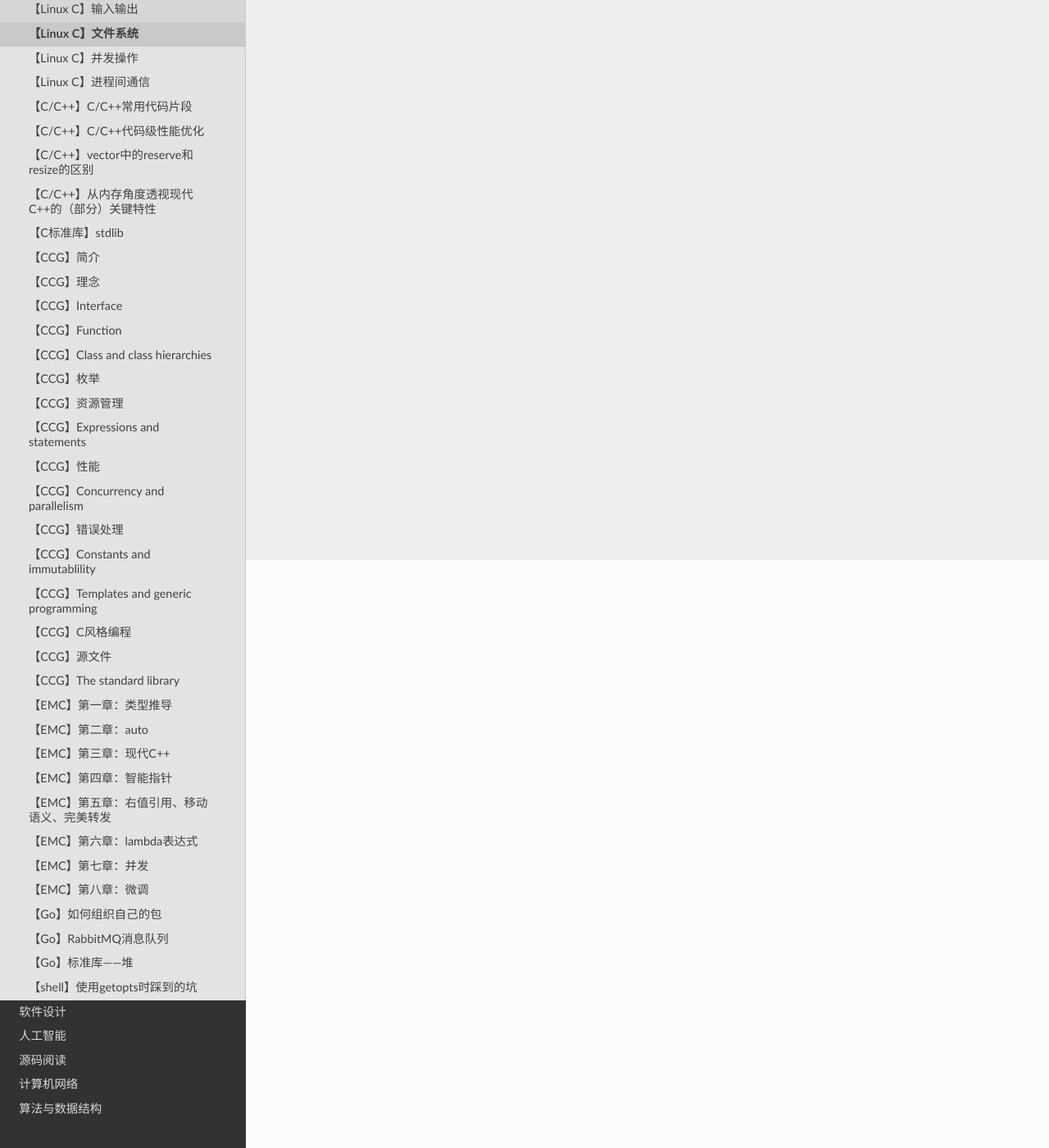
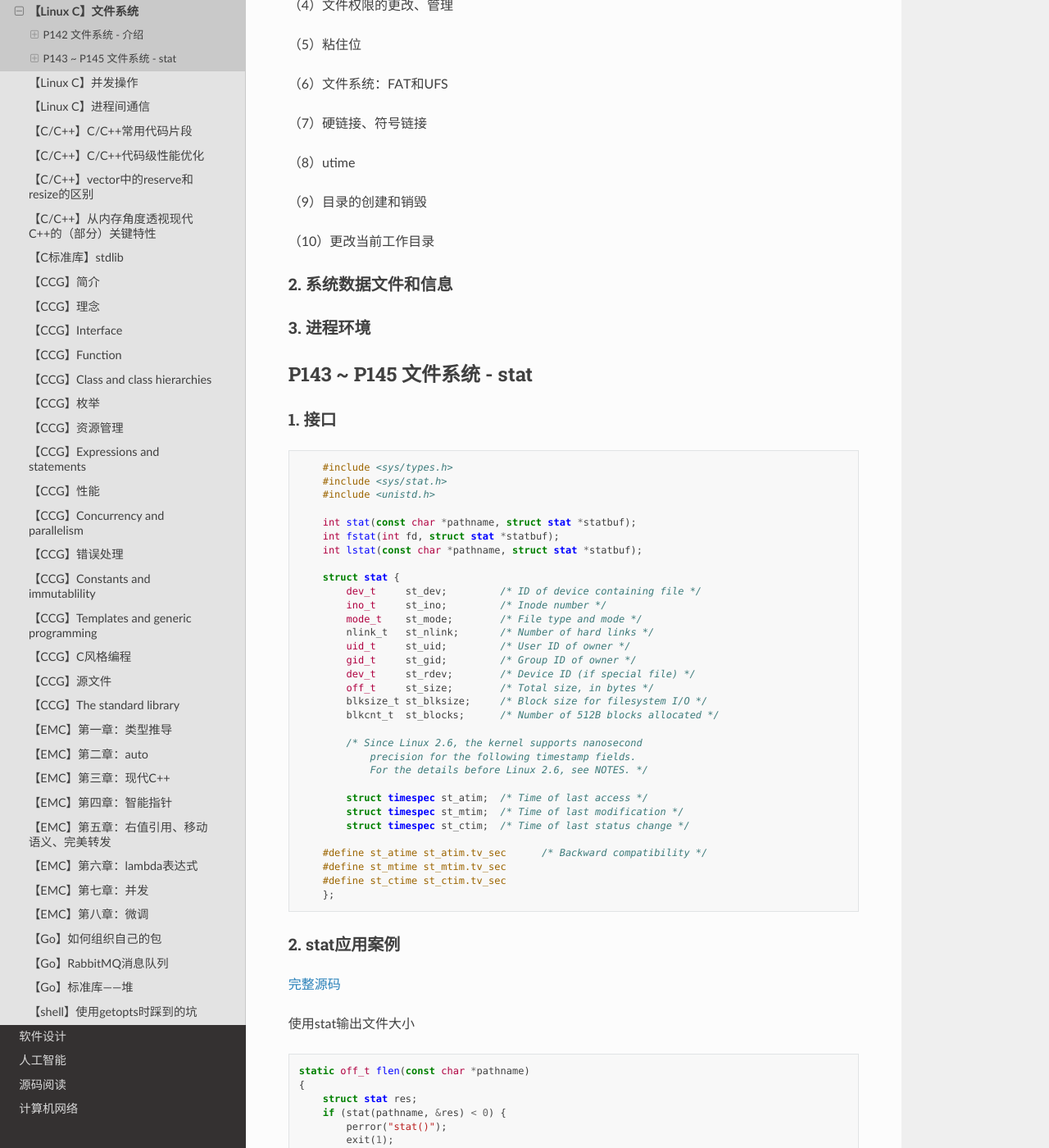
Before and after one commit to wallace-lai/learning-notes, a Sphinx documentation site: the page built from source/Language/linux-c1.md, in a window 1280 px wide and 1400 px high, scrolled down 717 px. Shown: the whole window at 82% size. Built offline with Sphinx 7.4.7 and the Read the Docs theme 2.0.0, drawn with Linux system fonts in a browser that asks for light colours; some of the changed text lies outside the part shown.

Commit message:
update linux c (#139)

````diff
--- a/source/Language/linux-c1.md
+++ b/source/Language/linux-c1.md
@@ -13,3 +13,153 @@
 - 第7章：进程环境
 
 对应的教程：P142 ~ P166
+
+## P142 文件系统 - 介绍
+
+### 1. 目录和文件
+
+（1）获取文件属性
+
+（2）文件访问权限
+
+（3）umask
+
+（4）文件权限的更改、管理
+
+（5）粘住位
+
+（6）文件系统：FAT和UFS
+
+（7）硬链接、符号链接
+
+（8）utime
+
+（9）目录的创建和销毁
+
+（10）更改当前工作目录
+
+### 2. 系统数据文件和信息
+
+### 3. 进程环境
+
+## P143 ~ P145 文件系统 - stat
+
+### 1. 接口
+
+```c
+    #include <sys/types.h>
+    #include <sys/stat.h>
+    #include <unistd.h>
+
+    int stat(const char *pathname, struct stat *statbuf);
+    int fstat(int fd, struct stat *statbuf);
+    int lstat(const char *pathname, struct stat *statbuf);
+
+    struct stat {
+        dev_t     st_dev;         /* ID of device containing file */
+        ino_t     st_ino;         /* Inode number */
+        mode_t    st_mode;        /* File type and mode */
+        nlink_t   st_nlink;       /* Number of hard links */
+        uid_t     st_uid;         /* User ID of owner */
+        gid_t     st_gid;         /* Group ID of owner */
+        dev_t     st_rdev;        /* Device ID (if special file) */
+        off_t     st_size;        /* Total size, in bytes */
+        blksize_t st_blksize;     /* Block size for filesystem I/O */
+        blkcnt_t  st_blocks;      /* Number of 512B blocks allocated */
+
+        /* Since Linux 2.6, the kernel supports nanosecond
+            precision for the following timestamp fields.
+            For the details before Linux 2.6, see NOTES. */
+
+        struct timespec st_atim;  /* Time of last access */
+        struct timespec st_mtim;  /* Time of last modification */
+        struct timespec st_ctim;  /* Time of last status change */
+
+    #define st_atime st_atim.tv_sec      /* Backward compatibility */
+    #define st_mtime st_mtim.tv_sec
+    #define st_ctime st_ctim.tv_sec
+    };
+```
+
+### 2. stat应用案例
+
+[完整源码](https://github.com/wallace-lai/learn-apue/blob/main/src/fs/flen.c)
+
+使用stat输出文件大小
+
+```c
+static off_t flen(const char *pathname)
+{
+    struct stat res;
+    if (stat(pathname, &res) < 0) {
+        perror("stat()");
+        exit(1);
+    }
+
+    return res.st_size;
+}
+```
+
+### 3. 空洞文件
+
+```c
+    off_t     st_size;        /* Total size, in bytes */
+    blksize_t st_blksize;     /* Block size for filesystem I/O */
+    blkcnt_t  st_blocks;      /* Number of 512B blocks allocated */
+```
+
+（1）`st_size`为文件逻辑上的大小
+
+（2）`st_blksize`为文件系统的块大小
+
+（3）`st_blocks`为所申请的512B大小的块个数
+
+```shell
+$ stat flen.c
+  File: flen.c
+  Size: 560             Blocks: 8          IO Block: 4096   regular file
+```
+
+解释：文件`flen.c`大小为560字节，文件系统块大小为4K，文件`flen.c`占用了8块512B的块（扇区）
+
+创建一个包含大量空洞的5G大小文件：
+
+[完整源码](https://github.com/wallace-lai/learn-apue/blob/main/src/fs/big.c)
+
+```c
+    int fd = open(argv[1], O_WRONLY | O_CREAT | O_TRUNC, 0600);
+    if (fd < 0) {
+        perror("open()");
+        exit(1);
+    }
+
+    off_t len = 5LL * 1024 * 1024 * 1024 - 1;
+    ret = lseek(fd, len, SEEK_SET);
+    if (ret < 0) {
+        perror("lseek()");
+        exit(1);
+    }
+
+    write(fd, "\0", 1);
+    close(fd);
+```
+
+解释：
+
+（1）使用lseek将文件当前位置设置到5G - 1的位置
+
+（2）然后写入一个尾零`\0`
+
+```shell
+$ stat /tmp/bigfile
+  File: /tmp/bigfile
+  Size: 5368709120      Blocks: 8          IO Block: 4096   regular file
+Device: fd00h/64768d    Inode: 655390      Links: 1
+
+$ stat /tmp/bigfile.bak
+  File: /tmp/bigfile.bak
+  Size: 5368709120      Blocks: 8          IO Block: 4096   regular file
+Device: fd00h/64768d    Inode: 655391      Links: 1
+```
+
+可以看到这个5G大小的文件实际只占用了4K大小的磁盘空间
````
